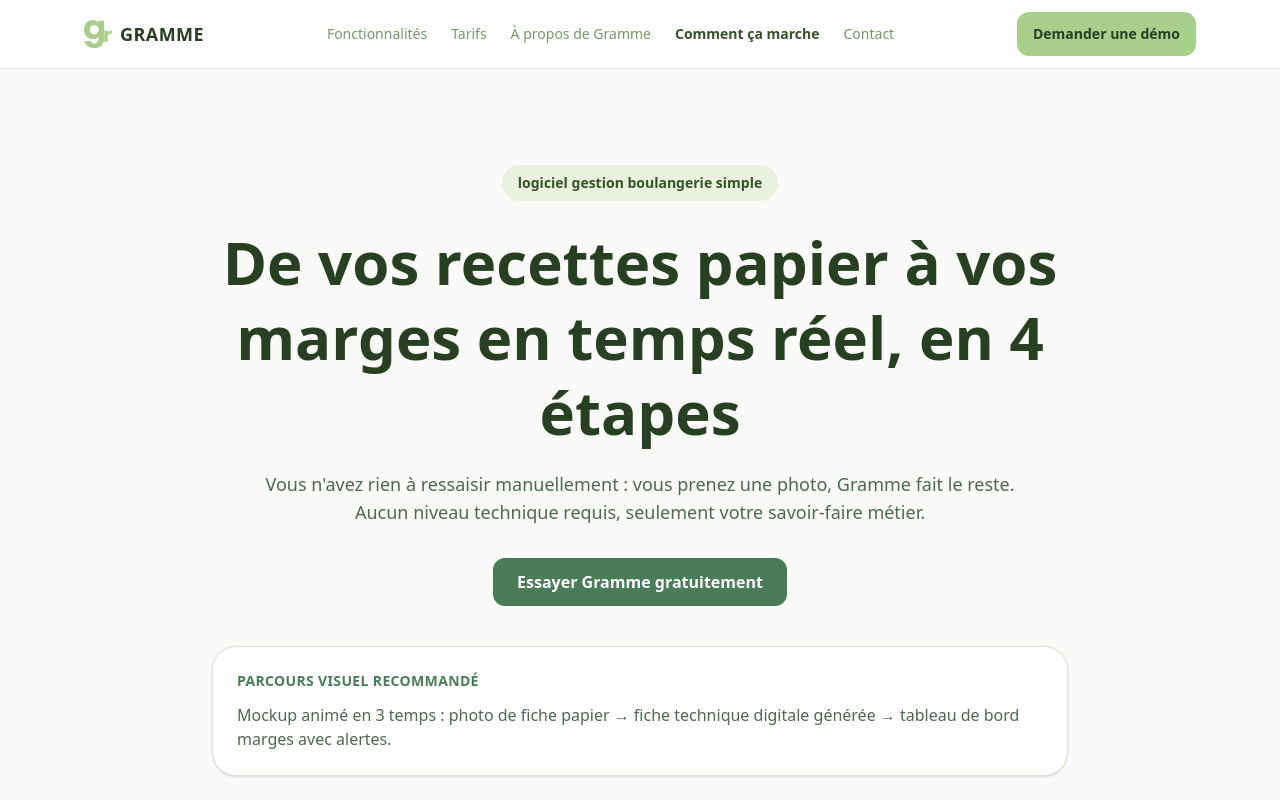
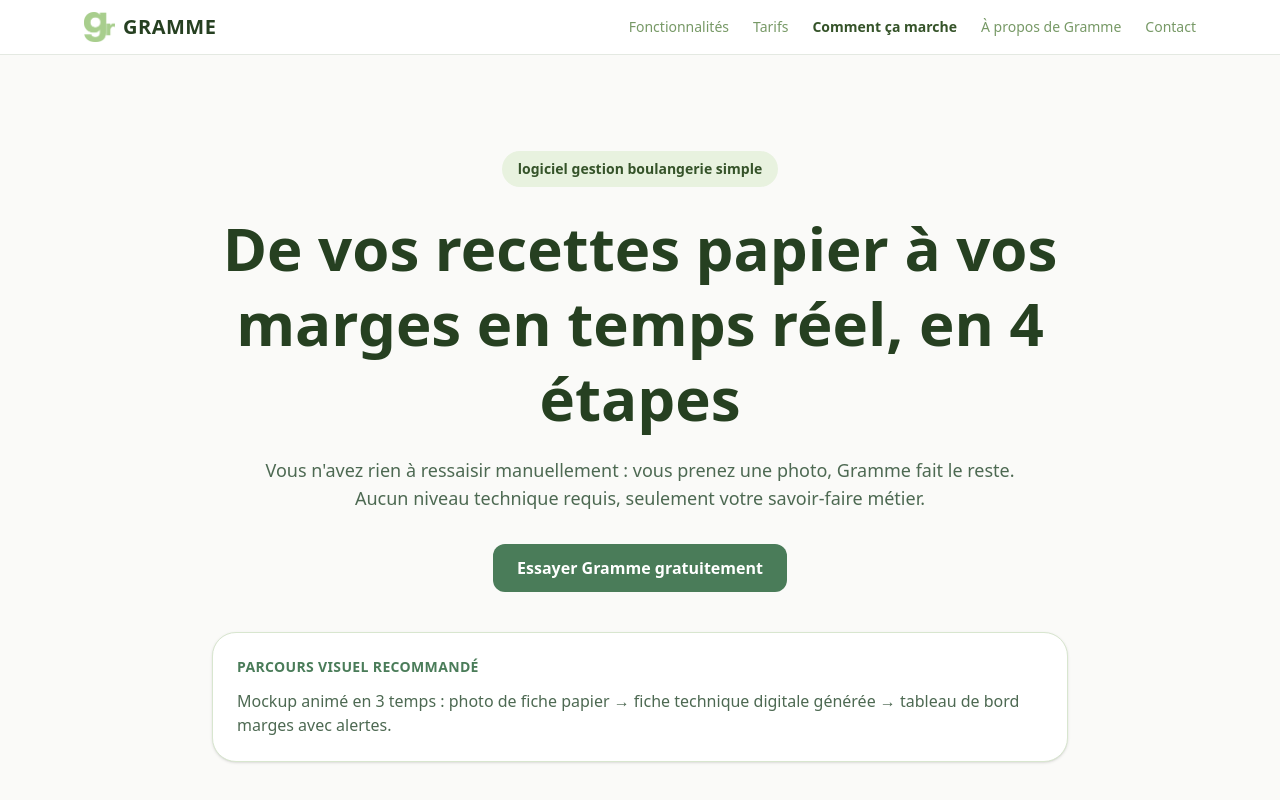
Before and after one commit to yufu-master/gramme.app, a Next.js app: page /comment-ca-marche in a window 1280 px wide. Shown: the top 800 px of the page. Built offline with nearby package versions, Linux system fonts and the light colour scheme.

Commit message:
Ajuste le header et retire le bouton de démo

```diff
--- a/app/a-propos-de-gramme/page.tsx
+++ b/app/a-propos-de-gramme/page.tsx
@@ -35,8 +35,8 @@ export default function AProposDeGrammePage() {
     <div className="min-h-screen bg-[radial-gradient(circle_at_top,_#f6fbf2,_#ffffff_50%)] text-[var(--foreground)]">
       <header className="sticky top-0 z-50 border-b border-[var(--border)] bg-white/90 backdrop-blur-xl">
         <nav className="mx-auto flex w-full max-w-6xl flex-wrap items-center justify-between gap-3 px-5 py-3">
-          <Link href="/" className="flex items-center gap-2 text-lg font-black tracking-wide">
-            <Image src="/logos/gramme-icon.svg" alt="Logo Gramme" width={28} height={28} />
+          <Link href="/" className="flex items-center gap-2 text-xl font-black tracking-wide">
+            <Image src="/logos/gramme-icon.svg" alt="Logo Gramme" width={31} height={31} />
             <span>GRAMME</span>
           </Link>
           <div className="flex items-center gap-4 text-sm text-[var(--muted-foreground)]">
--- a/app/comment-ca-marche/page.tsx
+++ b/app/comment-ca-marche/page.tsx
@@ -101,23 +101,22 @@ export default function Page() {
     <div className="bg-[#FAFAF8] text-[#264021]">
       <header className="sticky top-0 z-50 border-b border-[var(--border)] bg-white/95 backdrop-blur-xl">
         <nav className="mx-auto flex w-full max-w-6xl flex-wrap items-center justify-between gap-3 px-5 py-3">
-          <Link href="/" className="flex items-center gap-2 text-lg font-black tracking-wide">
-            <Image src="/logos/gramme-icon.svg" alt="Logo Gramme" width={28} height={28} />
+          <Link href="/" className="flex items-center gap-2 text-xl font-black tracking-wide">
+            <Image src="/logos/gramme-icon.svg" alt="Logo Gramme" width={31} height={31} />
             <span>GRAMME</span>
           </Link>
           <div className="hidden items-center gap-6 text-sm text-[var(--muted-foreground)] lg:flex">
             <Link href="/fonctionnalites">Fonctionnalités</Link>
             <Link href="/tarifs">Tarifs</Link>
+            <Link href="/comment-ca-marche" className="font-semibold text-[#355329]">Comment ça marche</Link>
             <Link href="/a-propos-de-gramme">À propos de Gramme</Link>
-            <Link href="/comment-ca-marche" className="font-semibold text-[#355329]">Comment ça marche</Link>
             <Link href="/demo">Contact</Link>
           </div>
-          <Link href="/demo" className="rounded-xl bg-[#a8cf8c] px-4 py-3 text-sm font-semibold text-[#264021]">Demander une démo</Link>
           <div className="flex w-full items-center gap-4 overflow-x-auto text-sm text-[var(--muted-foreground)] lg:hidden">
             <Link href="/fonctionnalites" className="whitespace-nowrap">Fonctionnalités</Link>
             <Link href="/tarifs" className="whitespace-nowrap">Tarifs</Link>
+            <Link href="/comment-ca-marche" className="whitespace-nowrap font-semibold text-[#355329]">Comment ça marche</Link>
             <Link href="/a-propos-de-gramme" className="whitespace-nowrap">À propos de Gramme</Link>
-            <Link href="/comment-ca-marche" className="whitespace-nowrap font-semibold text-[#355329]">Comment ça marche</Link>
             <Link href="/demo" className="whitespace-nowrap">Contact</Link>
           </div>
         </nav>
--- a/app/page.tsx
+++ b/app/page.tsx
@@ -95,23 +95,22 @@ export default function Home() {
     <div className="min-h-screen bg-[radial-gradient(circle_at_top,_#f6fbf2,_#ffffff_45%)] text-[var(--foreground)]">
       <header className="fixed inset-x-0 top-0 z-50 border-b border-[var(--border)] bg-white/90 backdrop-blur-xl">
         <nav className="mx-auto flex w-full max-w-6xl flex-wrap items-center justify-between gap-3 px-5 py-3">
-          <Link href="/" className="flex items-center gap-2 text-lg font-black tracking-wide">
-            <Image src="/logos/gramme-icon.svg" alt="Logo Gramme" width={28} height={28} />
+          <Link href="/" className="flex items-center gap-2 text-xl font-black tracking-wide">
+            <Image src="/logos/gramme-icon.svg" alt="Logo Gramme" width={31} height={31} />
             <span>GRAMME</span>
           </Link>
           <div className="hidden items-center gap-6 text-sm text-[var(--muted-foreground)] lg:flex">
             <a href="#fonctionnalites">Fonctionnalités</a>
             <a href="#tarifs">Tarifs</a>
+            <Link href="/comment-ca-marche">Comment ça marche</Link>
             <Link href="/a-propos-de-gramme">À propos de Gramme</Link>
-            <Link href="/comment-ca-marche">Comment ça marche</Link>
             <Link href="/demo">Contact</Link>
           </div>
-          <a href="#demo" className="rounded-xl bg-[#a8cf8c] px-4 py-3 text-sm font-semibold text-[#264021] shadow-[0_8px_25px_rgba(120,170,95,0.35)]">Demander une démo</a>
           <div className="flex w-full items-center gap-4 overflow-x-auto text-sm text-[var(--muted-foreground)] lg:hidden">
             <a href="#fonctionnalites" className="whitespace-nowrap">Fonctionnalités</a>
             <a href="#tarifs" className="whitespace-nowrap">Tarifs</a>
+            <Link href="/comment-ca-marche" className="whitespace-nowrap">Comment ça marche</Link>
             <Link href="/a-propos-de-gramme" className="whitespace-nowrap">À propos de Gramme</Link>
-            <Link href="/comment-ca-marche" className="whitespace-nowrap">Comment ça marche</Link>
             <Link href="/demo" className="whitespace-nowrap">Contact</Link>
           </div>
         </nav>
```
